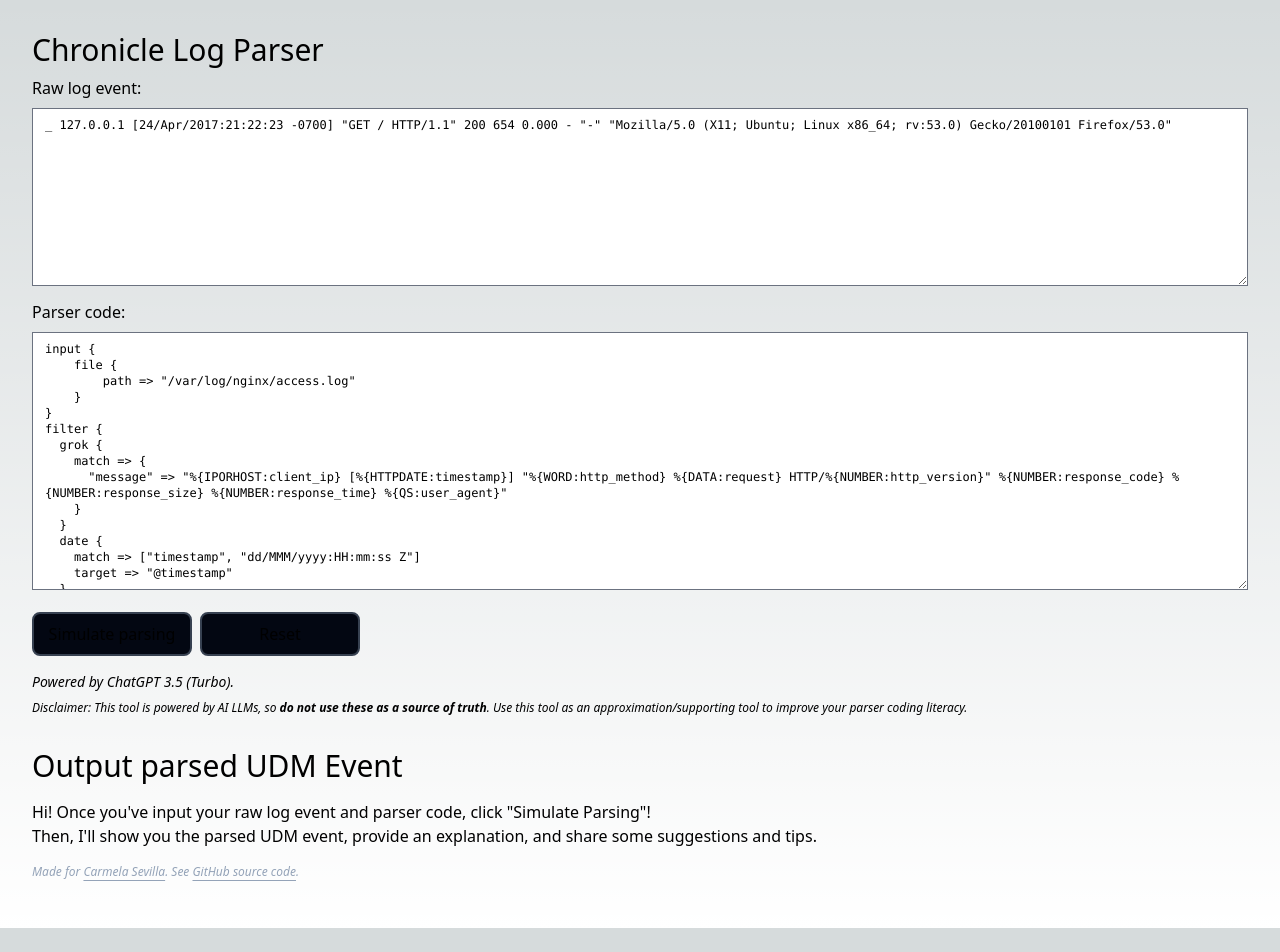
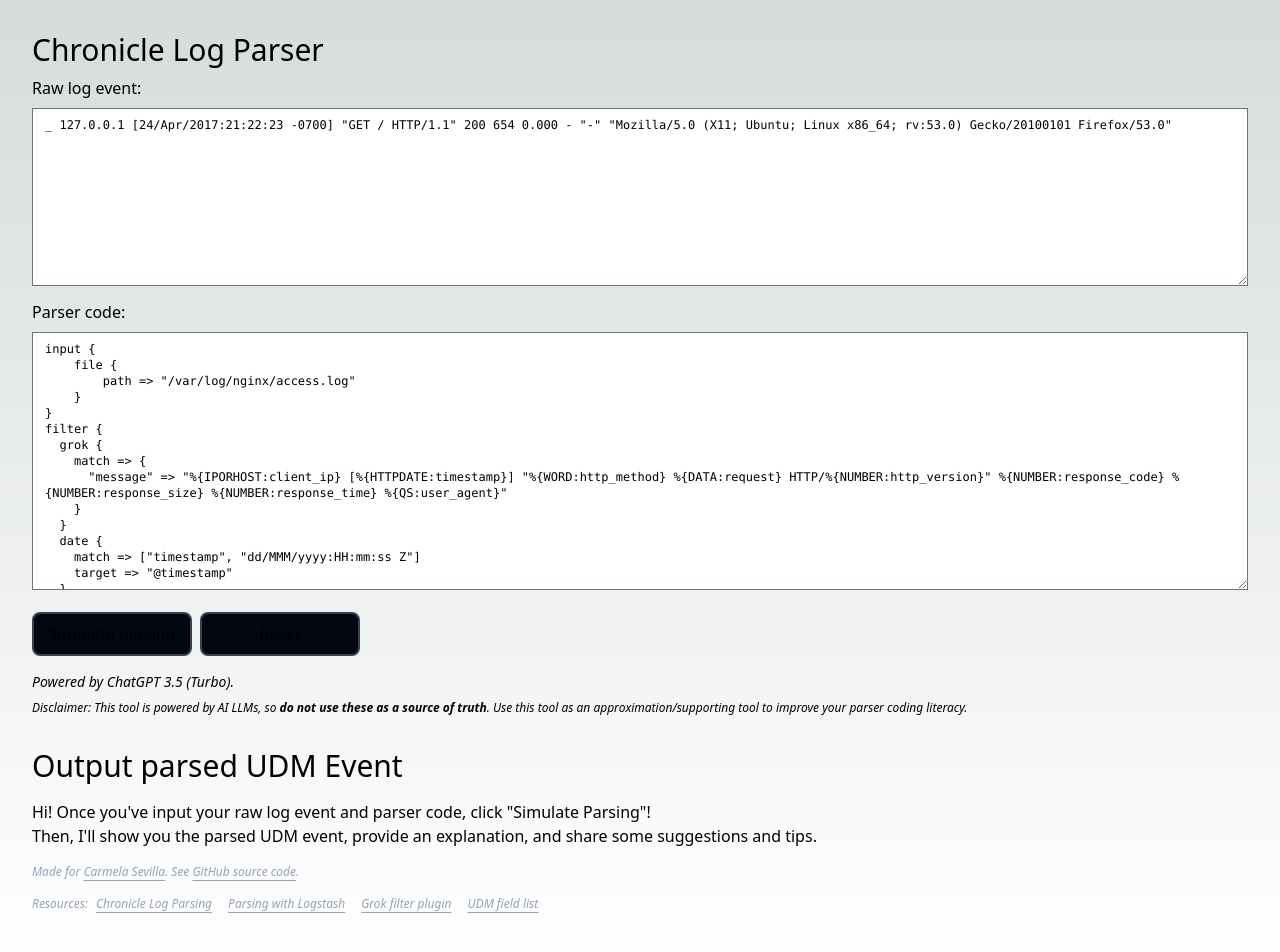
Before and after one commit to darrensapalo/chronicle-log-parser, a Next.js app: page / in a window 1280 px wide. Shown: the top 952 px of the page. Before the commit the page ends 928 px from the top, so only its background shows below. Built offline with nearby package versions, Linux system fonts and the light colour scheme.

Commit message:
Added resources for learning chronicle log parser.

```diff
--- a/pages/index.tsx
+++ b/pages/index.tsx
@@ -40,10 +40,23 @@ export default function Home() {
 
           {markdownContent.trim() !== '' && <Markdown content={markdownContent} />}
         </div>
+        <div className='flex flex-col'>
         <div className="flex flex-row">
-          <span className='text-xs italic my-4 text-slate-400'>
-            Made for <a className="link underline underline-offset-4" href="https://www.linkedin.com/in/carmela-sevilla/">Carmela Sevilla</a>. See <a className="link underline underline-offset-4" href="https://github.com/darrensapalo/chronicle-log-parser">GitHub source code</a>.
-          </span>
+            <span className='text-xs italic mt-4 text-slate-400'>
+              Made for <a className="link underline underline-offset-4" href="https://www.linkedin.com/in/carmela-sevilla/">Carmela Sevilla</a>. See <a className="link underline underline-offset-4" href="https://github.com/darrensapalo/chronicle-log-parser">GitHub source code</a>.
+            </span>
+          </div>
+          <div className="flex flex-row">
+            <span className='text-xs italic my-4 text-slate-400'>
+              Resources:
+              <a className="link underline underline-offset-4 mx-2" href="https://cloud.google.com/chronicle/docs/preview/parser-extensions/parsing-overview">Chronicle Log Parsing</a>
+              <a className="link underline underline-offset-4 mx-2" href="https://www.elastic.co/guide/en/logstash/current/advanced-pipeline.html">Parsing with Logstash</a>
+              <a className="link underline underline-offset-4 mx-2" href="https://www.elastic.co/guide/en/logstash/current/plugins-filters-grok.html">Grok filter plugin</a>
+              <a className="link underline underline-offset-4 mx-2" href="https://cloud.google.com/chronicle/docs/reference/udm-field-list">UDM field list</a>
+
+
+            </span>
+          </div>
         </div>
 
       </main>
```
